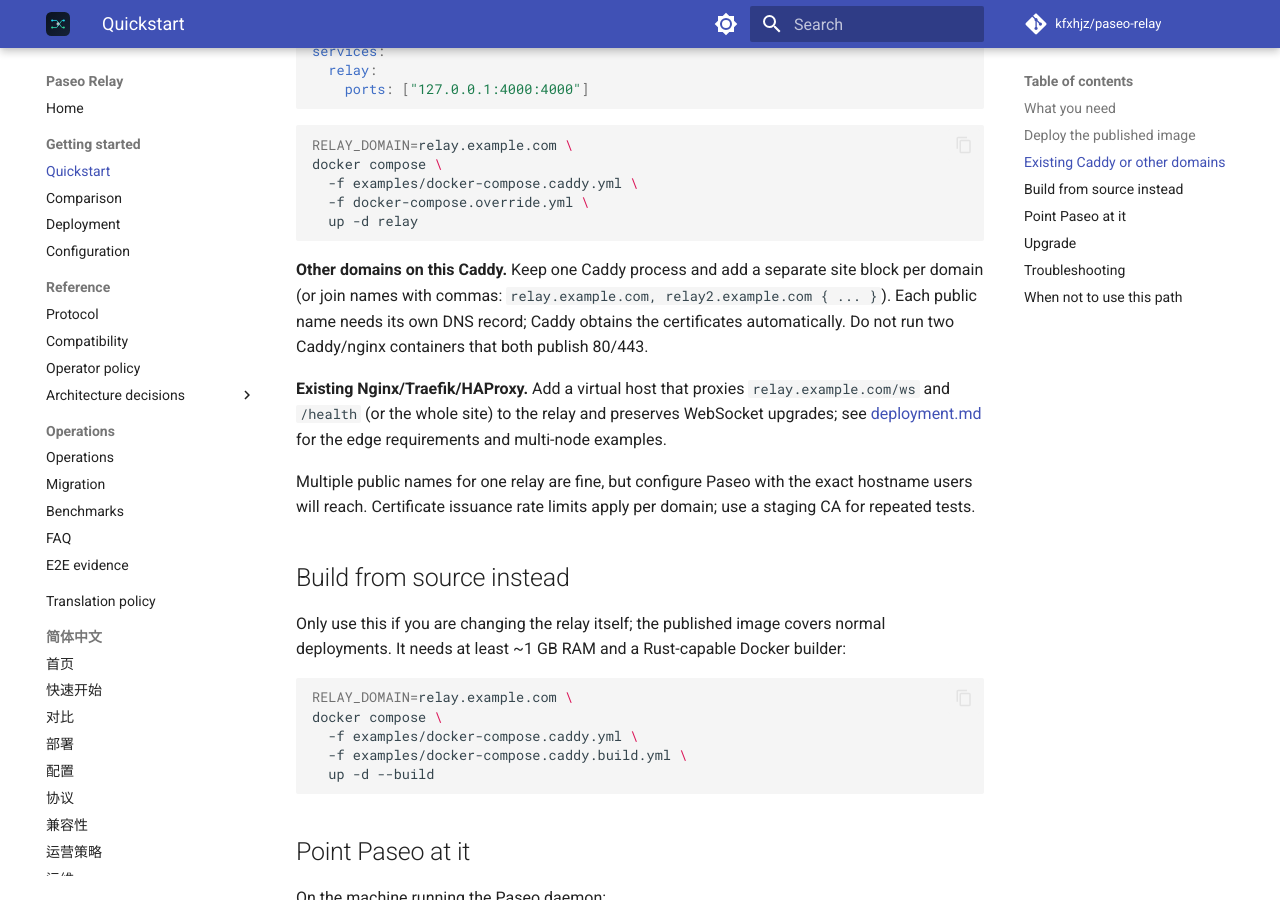
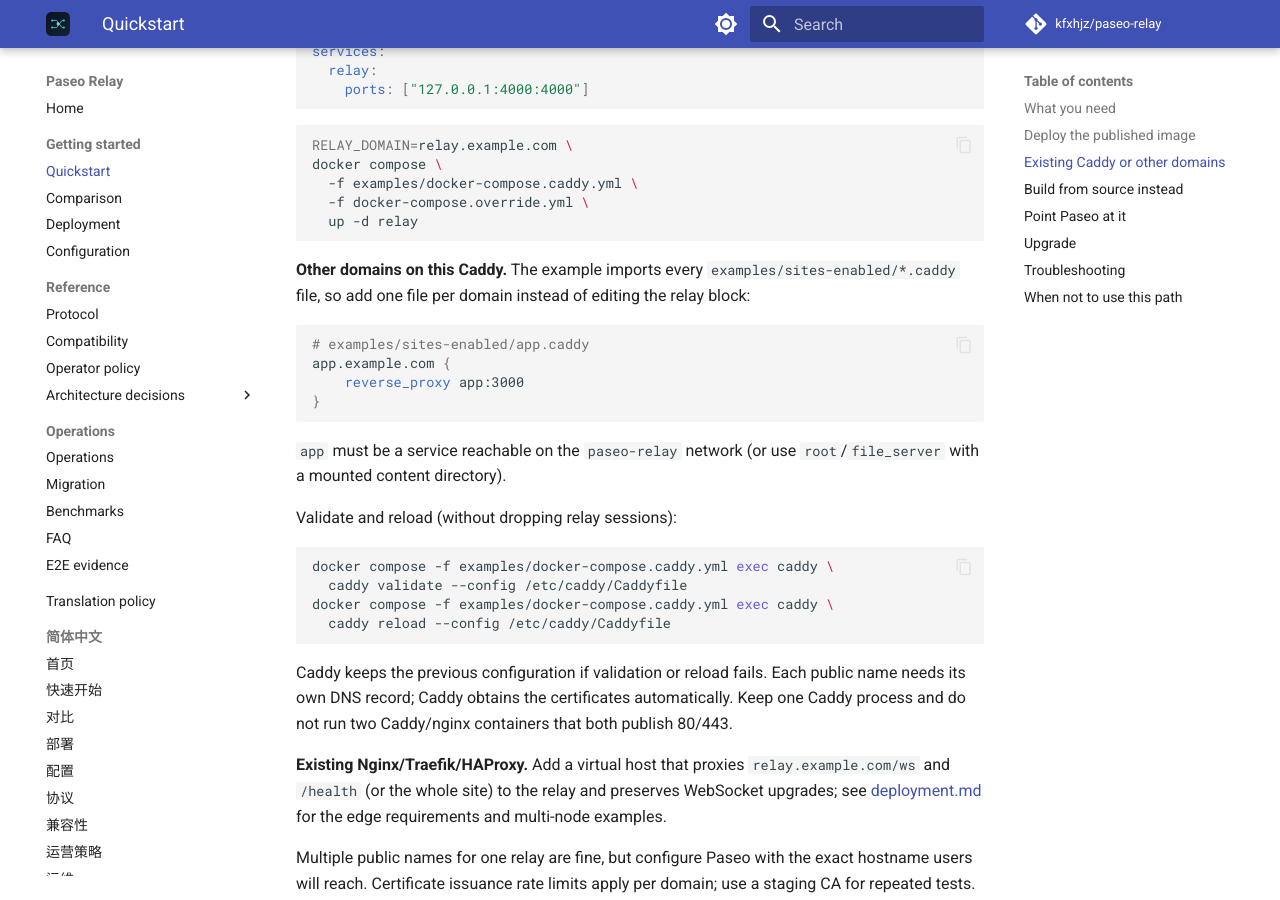
Before and after one commit to kfxhjz/paseo-relay, an MkDocs documentation site: the page built from docs/quickstart.md, in a window 1280 px wide and 900 px high, scrolled down 2368 px. Built offline with MkDocs 1.6.1 and Material for MkDocs 9.7.7, drawn with Linux system fonts in a browser that asks for light colours; comment, search, counter and statistics services are not loaded.

Commit message:
docs: make the Caddy example additive
- import every examples/sites-enabled/*.caddy file and mount the directory
- document one file per domain, validation, and zero-downtime reload
- keep the relay block unchanged; new domains no longer edit it
- validate the import layout with caddy 2.11.9

````diff
--- a/docs/quickstart.md
+++ b/docs/quickstart.md
@@ -122,10 +122,32 @@ docker compose \
   up -d relay
 ```
 
-**Other domains on this Caddy.** Keep one Caddy process and add a separate site
-block per domain (or join names with commas: `relay.example.com,
-relay2.example.com { ... }`). Each public name needs its own DNS record; Caddy
-obtains the certificates automatically. Do not run two Caddy/nginx containers
+**Other domains on this Caddy.** The example imports every
+`examples/sites-enabled/*.caddy` file, so add one file per domain instead of
+editing the relay block:
+
+```caddyfile
+# examples/sites-enabled/app.caddy
+app.example.com {
+    reverse_proxy app:3000
+}
+```
+
+`app` must be a service reachable on the `paseo-relay` network (or use
+`root`/`file_server` with a mounted content directory).
+
+Validate and reload (without dropping relay sessions):
+
+```sh
+docker compose -f examples/docker-compose.caddy.yml exec caddy \
+  caddy validate --config /etc/caddy/Caddyfile
+docker compose -f examples/docker-compose.caddy.yml exec caddy \
+  caddy reload --config /etc/caddy/Caddyfile
+```
+
+Caddy keeps the previous configuration if validation or reload fails. Each
+public name needs its own DNS record; Caddy obtains the certificates
+automatically. Keep one Caddy process and do not run two Caddy/nginx containers
 that both publish 80/443.
 
 **Existing Nginx/Traefik/HAProxy.** Add a virtual host that proxies
````
Also changed, not shown: CHANGELOG.md (+2 -0 lines), CHANGELOG.zh-CN.md (+2 -0 lines), docs/zh-CN/quickstart.md (+26 -4 lines), examples/sites-enabled/README.md (added, +39 -0 lines), 2 other files.
